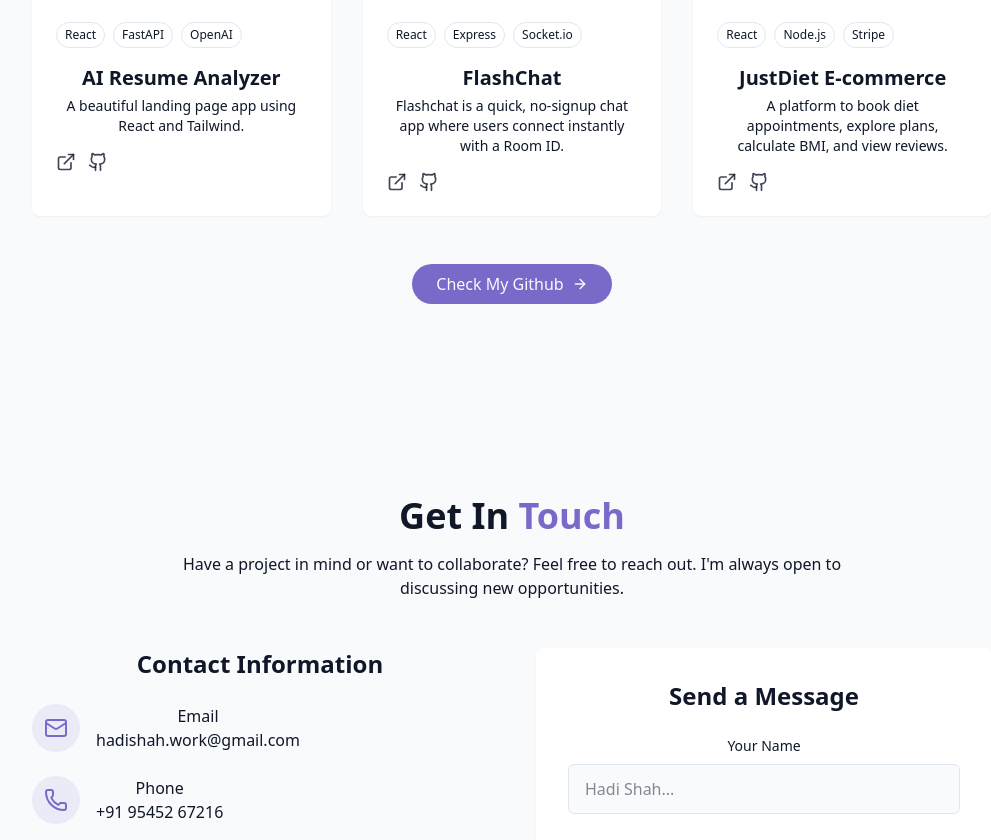
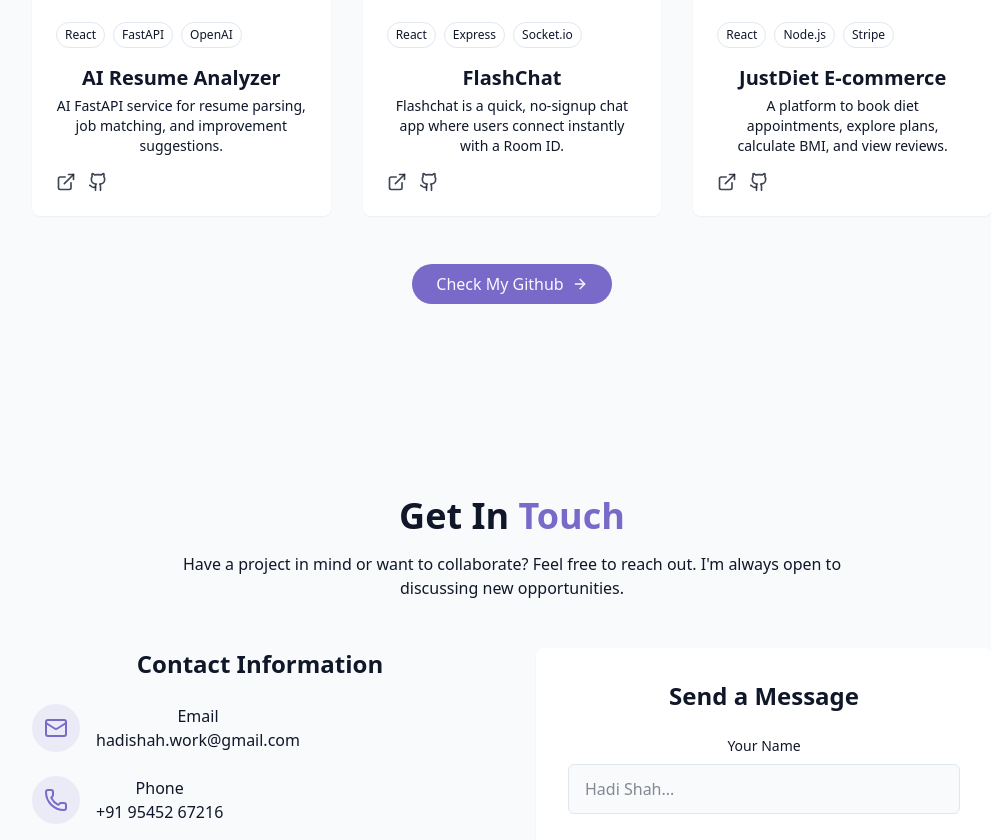
Before and after one commit to hadishah123/my-portfolio, a React (Vite) app: page / in a window 1280 px wide. Shown: the part 3432-4272 px from the top of the page, without its empty margins (128-1119 px from the left). Built offline with nearby package versions, Linux system fonts and the light colour scheme.

Commit message:
:memo: update ProjectsSection component

```diff
--- a/src/App.jsx
+++ b/src/App.jsx
@@ -10,7 +10,7 @@ function App() {
   useEffect(() => {
     if (!hasRun.current) {
    console.log(
-    "%c  ██████╗   ██╗ █████╗  ██████╗ \n" +
+          "%c  ██████╗   ██╗ █████╗  ██████╗ \n" +
             " ██╔════╝   ██║██╔══██╗██╔═══██╗\n" +
             " ██║        ██║███████║██║   ██║\n" +
             " ██║        ██║██╔══██║██║   ██║\n" +
--- a/src/components/Footer.jsx
+++ b/src/components/Footer.jsx
@@ -7,7 +7,9 @@ export const Footer = () => {
       <p className="text-sm text-muted-foreground mb-4 md:mb-0 flex items-center gap-1">
         {" "}
         &copy; {new Date().getFullYear()} Hadi Shah
-        <Heart size={14} strokeWidth={2} className="text-red-500" />All rights reserved.
+        <Heart size={14} strokeWidth={2} className="text-red-500 transition-all duration-300
+             hover:brightness-150
+             hover:drop-shadow-[0_0_10px_red,0_0_20px_red,0_0_30px_red]" />All rights reserved.
       </p>
       <a
         href="#home"
--- a/src/components/Navbar.jsx
+++ b/src/components/Navbar.jsx
@@ -32,7 +32,7 @@ export const Navbar = () => {
       <div className="container flex items-center justify-between">
         <a
           className="text-xl font-bold text-primary flex items-center"
-          href="#hero"
+          href="#home"
         >
           <span className="relative z-10">
             <span className="text-glow text-foreground"> Hadi Shah </span>{" "}
--- a/src/components/ProjectsSection.jsx
+++ b/src/components/ProjectsSection.jsx
@@ -4,7 +4,7 @@ const projects = [
   {
     id: 1,
     title: "AI Resume Analyzer",
-    description: "A beautiful landing page app using React and Tailwind.",
+    description: "AI FastAPI service for resume parsing, job matching, and improvement suggestions.",
     image: "/projects/project1.png",
     tags: ["React", "FastAPI", "OpenAI"],
     demoUrl: "https://github.com/hadishah123/resume-analyzer-ai",
```
Also changed, not shown: public/projects/project1.png.
